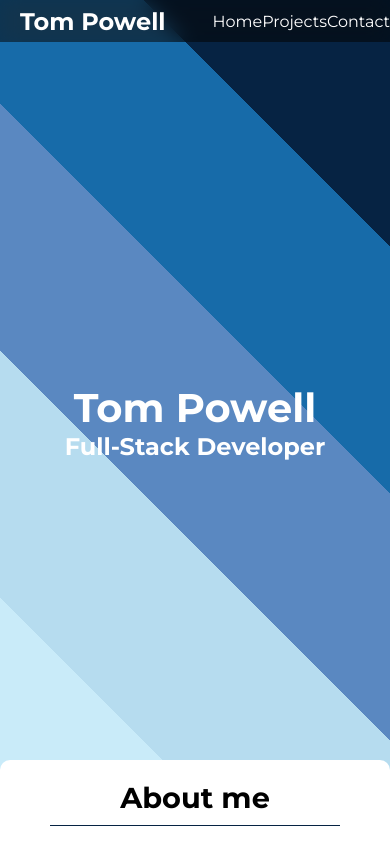
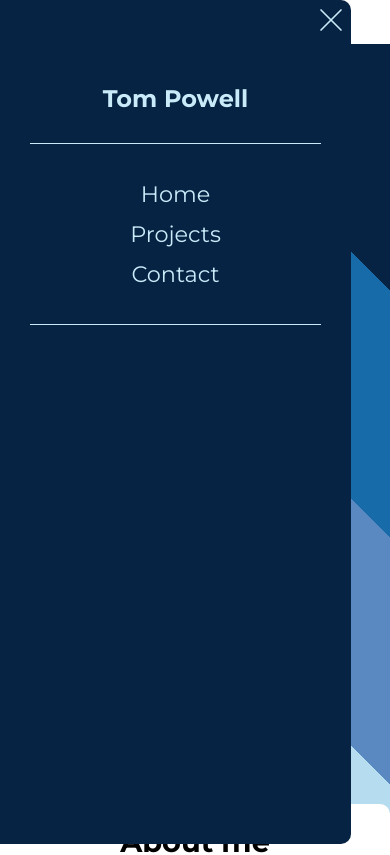
Before and after one commit to Tom2612/Portfolio, a React (Vite) app: page / in a window 390 px wide. Shown: the top 855 px of the page. Built offline with nearby package versions, Linux system fonts and the light colour scheme.

Commit message:
Added mobile menu and started controls

```diff
--- a/src/components/Header.css
+++ b/src/components/Header.css
@@ -1,4 +1,5 @@
-nav {
+@media(min-width: 576px) {
+    .desktop-view {
         height: 5vh;
         width: 100%;
         position: fixed;
@@ -11,18 +12,60 @@ nav {
         backdrop-filter: saturate(80%) blur(10px);
     }
 
-nav h1 {
+    .desktop-view h1 {
         margin-left: 20px;
     }
 
-nav ul {
+    .desktop-view ul {
+        width: 60%;
         display: flex;
+        justify-content: space-evenly;
     }
 
-nav li {
+    .desktop-view li {
         list-style: none;
     }
 
     .desktop-hide {
         display: none;
     }
+}
+@media(max-width: 576px) {
+    .desktop-view {
+        display: none;
+    }
+    .menu {
+        color: #C9EBF9;
+        background-color: #062343;
+        border-radius: 0 10px 10px 0;
+        position: fixed;
+        top: 0;
+        height: 100vh;
+        width: 90vw;
+    }
+    .menu h1{
+        width: 100%;
+        margin-top: 40px;
+        display: inline-block;
+        text-align: center;
+    }
+    .menu ul {
+        padding: 30px 0;
+        margin: 30px 30px;
+        text-align: center;
+        border-top: 1px solid #C9EBF9;
+        border-bottom: 1px solid #C9EBF9;
+    }
+    .menu li {
+        font-size: 1.4rem;
+        list-style: none;
+        line-height: 2.5rem;
+    }
+    .close {
+        text-align: right;
+    }
+    .open {
+        width: fit-content;
+    }
+
+}
--- a/src/components/Header.jsx
+++ b/src/components/Header.jsx
@@ -1,19 +1,42 @@
-import React from 'react';
+import React, { useState } from 'react';
 import './Header.css';
+import { IconX, IconMenu2 } from '@tabler/icons-react';
 
 export default function Header() {
+  const [menu, setMenu] = useState(false);
+
+  const handleMenuControl = () => {
+    setMenu(prev => !prev);
+    console.log(menu);
+  }
+
   return (
     <nav>
-      <h1>Tom Powell</h1>
       <div className='desktop-view'>
+        <h1>Tom Powell</h1>
         <ul>
           <li>Home</li>
           <li>Projects</li>
           <li>Contact</li>
         </ul>
       </div>
+
       <div className='desktop-hide'>
+        <div className='open' onClick={handleMenuControl}>
+          <IconMenu2 size={40} stroke={1}/>
+        </div>
 
+        <div className='menu'>
+          <div className='close'>
+            <IconX size={40} stroke={1}/>
+          </div>
+          <h1>Tom Powell</h1>
+          <ul>
+            <li>Home</li>
+            <li>Projects</li>
+            <li>Contact</li>
+          </ul>
+        </div>
       </div>
     </nav>
   )
```
Lines whose indentation alone changed are shown as unchanged.
